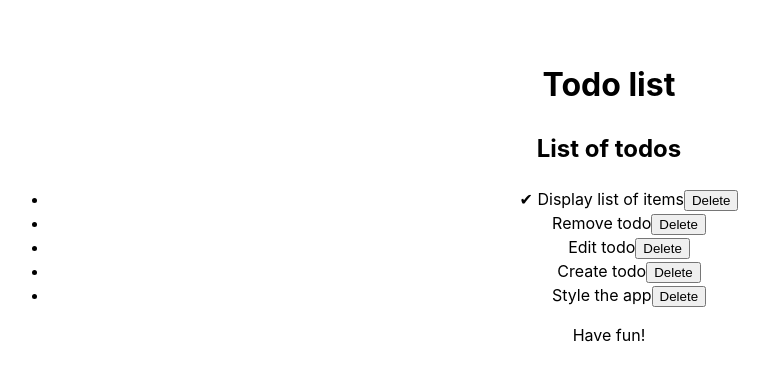
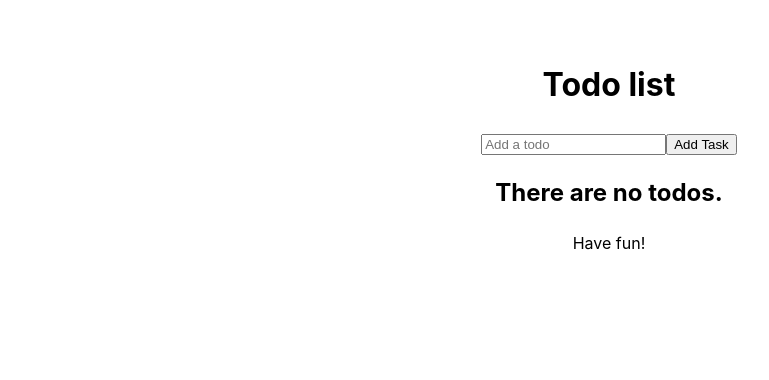
Before and after one commit to tataata/todo-app, a React (Vite) app: page / in a window 1280 px wide. Shown: the top 380 px of the page, without its empty margins (31-800 px from the left). Built offline with nearby package versions, Linux system fonts and the light colour scheme.

Commit message:
task 3: add uuid and add new task functionality

```diff
--- a/package.json
+++ b/package.json
@@ -11,7 +11,8 @@
   },
   "dependencies": {
     "react": "^18.2.0",
-    "react-dom": "^18.2.0"
+    "react-dom": "^18.2.0",
+    "uuidv4": "^6.2.13"
   },
   "devDependencies": {
     "@types/react": "^18.2.15",
--- /dev/null
+++ b/src/AddItem.jsx
@@ -0,0 +1,24 @@
+import { useState } from "react";
+
+function AddItem( { addTask } ) {
+  const [ text, setText ] = useState('');
+  return (
+    <form onSubmit={(event) => {
+      event.preventDefault();
+      addTask(text);
+      setText("");
+    }}>
+      <input
+        placeholder="Add a todo"
+        type="text"
+        value={text}
+        onChange={(event) => {
+          setText(event.target.value);
+        }}
+      />
+      <button>Add Task</button>
+    </form>
+  );
+}
+
+export default AddItem;
--- a/src/App.jsx
+++ b/src/App.jsx
@@ -1,21 +1,19 @@
 import { useState } from 'react'
+import { v4 as uuid } from "uuid"; //import uuid v4
 import './App.css'
 import List from './List'
+import AddItem from './AddItem'
 
 function App() {
-  const [ tasks, setTasks ] = useState(
-    [
-      { task: 'Display list of items', status: 'closed', id: '01' },
-      { task: 'Remove todo', status: 'open', id: '02' },
-      { task: 'Edit todo', status: 'open', id: '03' },
-      { task: 'Create todo', status: 'open', id: '04' },
-      { task: 'Style the app', status: 'open', id: '05' },
-    ]
-  )
+  const [ tasks, setTasks ] = useState([])
 
   const deleteTask = (id) => {
     let remainingTasks = tasks.filter(item => item.id !== id)
     setTasks(remainingTasks);
+  }
+
+  const addTask = (text) => {
+    setTasks([...tasks, {task: text, status: 'open', id: uuid() }])
   }
 
   return (
@@ -24,6 +22,7 @@ function App() {
         <h1>Todo list</h1>
       </header>
       <main>
+        <AddItem addTask={addTask} />
         <List tasks={tasks} deleteItem={deleteTask} />
       </main>
       <footer>
```
Also changed, not shown: 2 other files (tests, documents, lock files or other folders).
